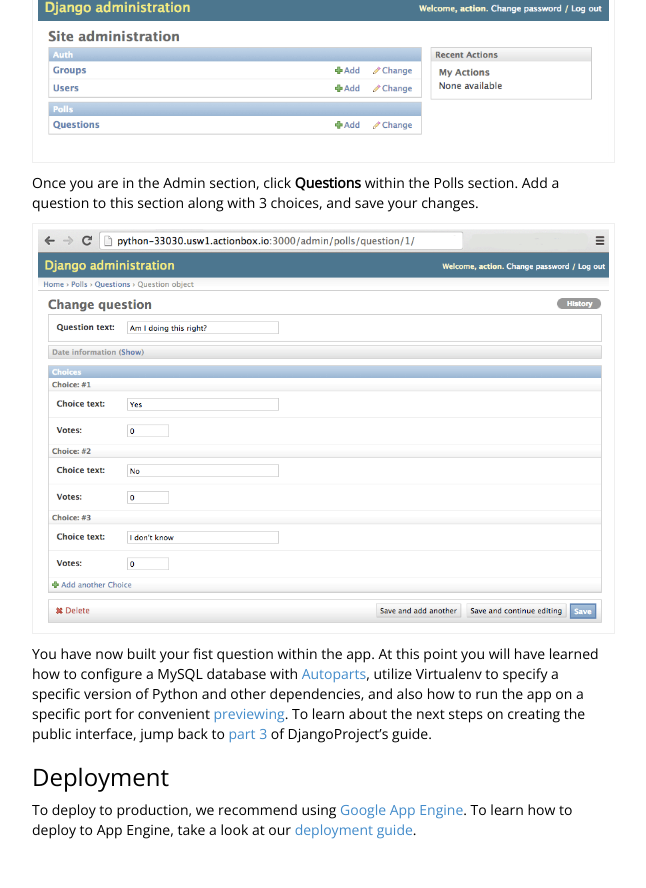
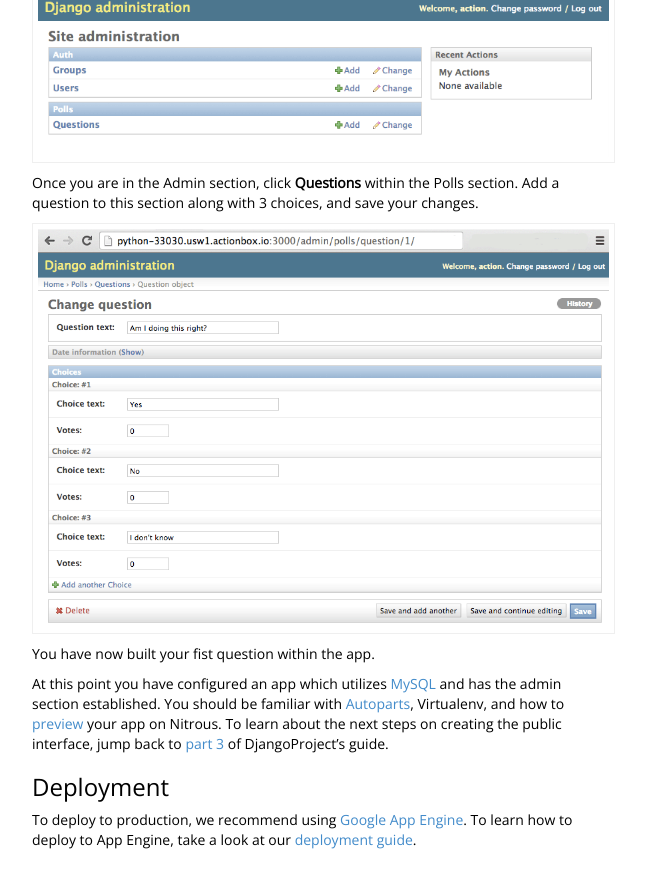
Before and after one commit to pkallberg/help.nitrous.io, a Jekyll site: the page built from _posts/2013-11-15-django-app.md, in a window 1280 px wide and 900 px high, scrolled down 4727 px. Shown: the top 888 px of the window, without its empty margins (356-1002 px from the left). Built offline with Jekyll 4.4.1, drawn with Linux system fonts in a browser that asks for light colours; comment, search, counter and statistics services are not loaded.

Commit message:
updated Django guide text

```diff
--- a/_posts/2013-11-15-django-app.md
+++ b/_posts/2013-11-15-django-app.md
@@ -175,7 +175,9 @@
 
 ![Django Poll Admin](/images/articles/django-poll-admin.png)
 
-You have now built your fist question within the app. At this point you will have learned how to configure a MySQL database with [Autoparts](/autoparts/), utilize Virtualenv to specify a specific version of Python and other dependencies, and also how to run the app on a specific port for convenient [previewing](/preview/). To learn about the next steps on creating the public interface, jump back to [part 3](https://docs.djangoproject.com/en/dev/intro/tutorial03/) of DjangoProject's guide.
+You have now built your fist question within the app.
+
+At this point you have configured an app which utilizes [MySQL](/mysql/) and has the admin section established. You should be familiar with [Autoparts](/autoparts/), Virtualenv, and how to [preview](/preview/) your app on Nitrous. To learn about the next steps on creating the public interface, jump back to [part 3](https://docs.djangoproject.com/en/dev/intro/tutorial03/) of DjangoProject's guide.
 
 ### Deployment
 
```
